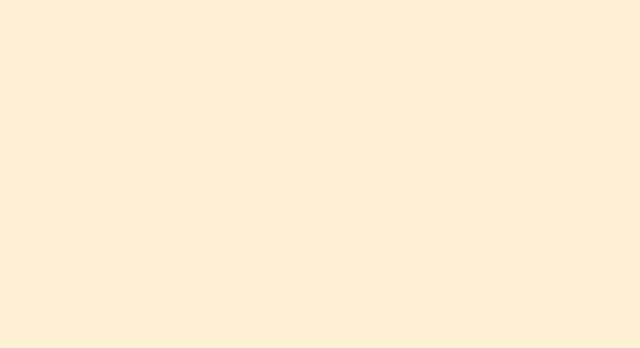
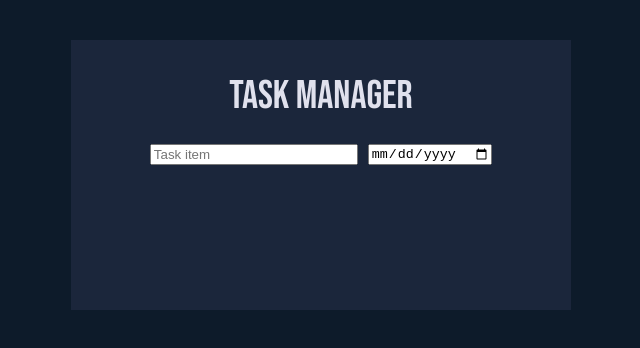
Before and after one commit to TolaOgunniyi/task-Manager, a plain HTML site: page index.html in a window 1280 px wide. Shown: the whole page, without its empty margins (319-959 px from the left). Drawn offline with Linux system fonts and the light colour scheme.

Commit message:
Create user interface for task manager

```diff
--- a/index.html
+++ b/index.html
@@ -9,9 +9,16 @@
 </head>
 
 <body>
-  <div class="taskUI-background"></div>
-  <!-- Script -->
-  <script src="script.js"></script>
+  <div class="taskUI-background">
+    <div class="project-name">Task Manager</div>
+    <div class="input-boxes">
+      <input class="task" placeholder="Task item">
+      <input class="the-date" type="date" </div>
+    </div>
+    <div class="display-task"></div>
+    <div class="finished-task"></div>
+    <!-- Script -->
+    <script src="script.js"></script>
 </body>
 
 </html>
--- a/style.css
+++ b/style.css
@@ -7,13 +7,35 @@ html {
 body {
   margin: 0;
   min-height: 100vh;
-  background-color: #FDF0D5;
+  background-color: #0d1b2a;
   display: flex;
   justify-content: center;
 }
 
+
 .taskUI-background {
-  margin-top: 25px;
-  height: 70px;
-  width: 100px;
+  margin-top: 2.5rem;
+  height: 270px;
+  width: 500px;
+  background-color: #1b263b;
 }
+
+.project-name {
+  font-family: Bebas Neue, sans-serif;
+  font-size: 2.5rem;
+  color: #e0e1ed;
+  display: flex;
+  justify-content: center;
+  margin-top: 2rem;
+  margin-bottom: 1.5rem;
+}
+
+.input-boxes {
+  display: flex;
+  justify-content: center;
+}
+
+.task {
+  width: 200px;
+  margin-right: 10px;
+}
```
